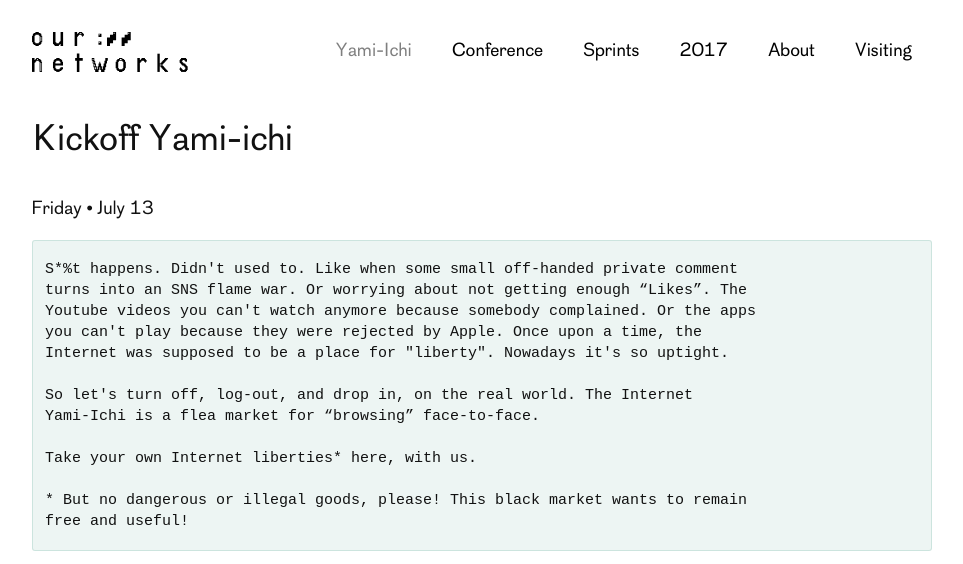
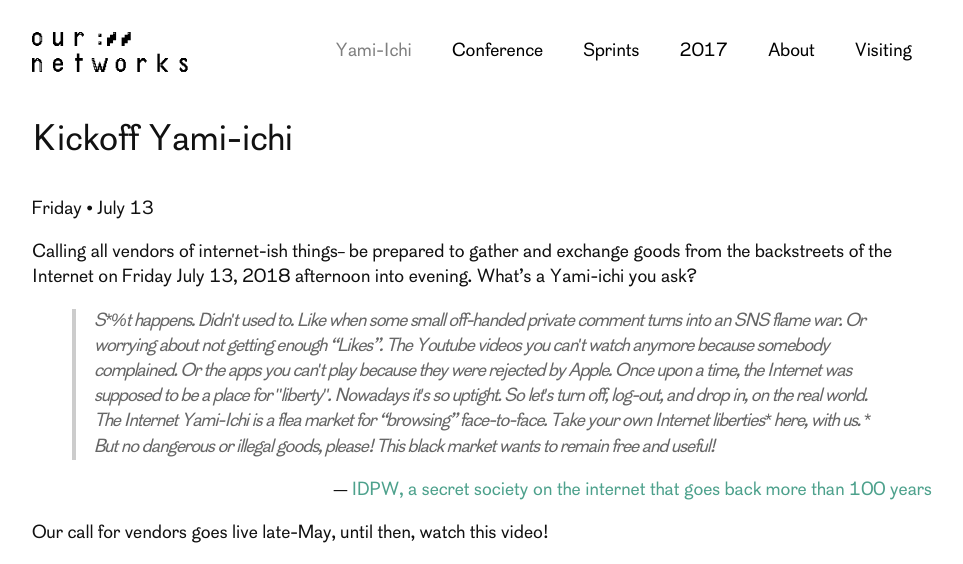
Before and after one commit to ournetworks/ournetworks.ca, a Jekyll site: the page built from yami-ichi.md, in a window 1280 px wide and 1239 px high, cut to the strip 0-564 px from the top of the window. Shown: the whole strip, without its empty margins (158-1121 px from the left). Built offline with Jekyll 4.4.1, drawn with Linux system fonts in a browser that asks for light colours; some of the changed text lies outside the part shown.

Commit message:
update yami-ichi page

````diff
--- a/yami-ichi.md
+++ b/yami-ichi.md
@@ -12,22 +12,27 @@ redirect_from:
 
 Friday • July 13
 
-```
-S*%t happens. Didn't used to. Like when some small off-handed private comment
-turns into an SNS flame war. Or worrying about not getting enough “Likes”. The
-Youtube videos you can't watch anymore because somebody complained. Or the apps
-you can't play because they were rejected by Apple. Once upon a time, the
-Internet was supposed to be a place for "liberty". Nowadays it's so uptight.
 
-So let's turn off, log-out, and drop in, on the real world. The Internet
-Yami-Ichi is a flea market for “browsing” face-to-face.
+Calling all vendors of internet-ish things-- be prepared to gather and exchange goods from the backstreets of the Internet on Friday July 13, 2018 afternoon into evening. What's a Yami-ichi you ask?
 
-Take your own Internet liberties* here, with us.
+<blockquote>
+  S*%t happens. Didn't used to. Like when some small off-handed private comment
+  turns into an SNS flame war. Or worrying about not getting enough “Likes”. The
+  Youtube videos you can't watch anymore because somebody complained. Or the apps
+  you can't play because they were rejected by Apple. Once upon a time, the
+  Internet was supposed to be a place for "liberty". Nowadays it's so uptight.
 
-* But no dangerous or illegal goods, please! This black market wants to remain
-free and useful!
-```
+  So let's turn off, log-out, and drop in, on the real world. The Internet
+  Yami-Ichi is a flea market for “browsing” face-to-face.
 
-<iframe width="80%" height="415" src="https://www.youtube.com/embed/mjWJsE7B1cs" frameborder="0" allow="autoplay; encrypted-media" allowfullscreen></iframe>
+  Take your own Internet liberties* here, with us.
 
-Calling all vendors of internet-ish things-- be prepared to gather and exchange goods from the backstreets of the Internet on Friday July 13, 2018 afternoon into evening. Our call for vendors will go live late-May, watch this space.
+  * But no dangerous or illegal goods, please! This black market wants to remain
+  free and useful!
+</blockquote>
+
+<p style="text-align: right;"> — <a href="http://yami-ichi.biz/">IDPW, a secret society on the internet that goes back more than 100 years</a></p>
+
+Our call for vendors goes live late-May, until then, watch this video!
+
+<div style="text-align: center;"> <iframe width="80%" height="415" src="https://www.youtube.com/embed/mjWJsE7B1cs" frameborder="0" allow="autoplay; encrypted-media" allowfullscreen></iframe></div>
````
